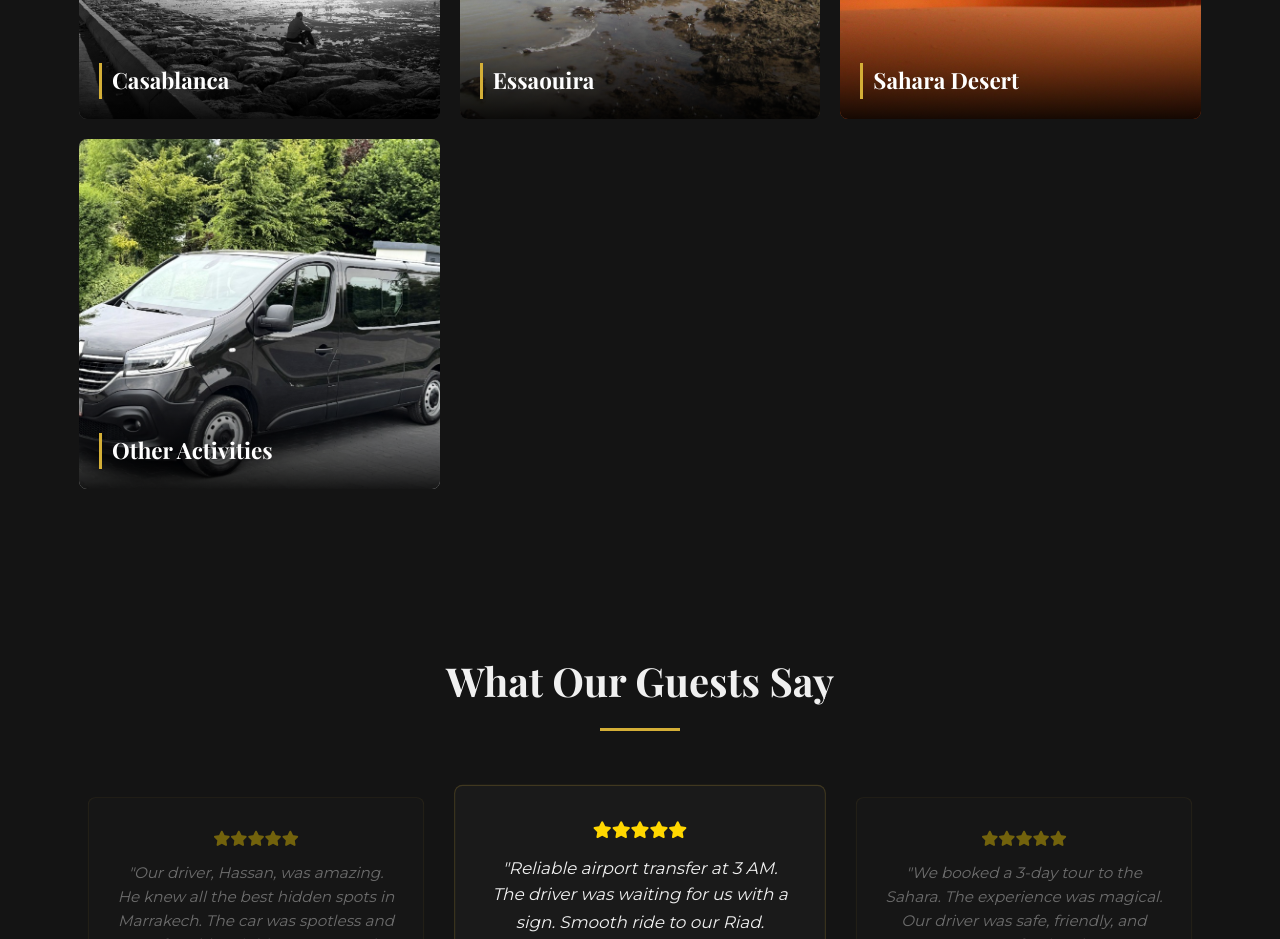
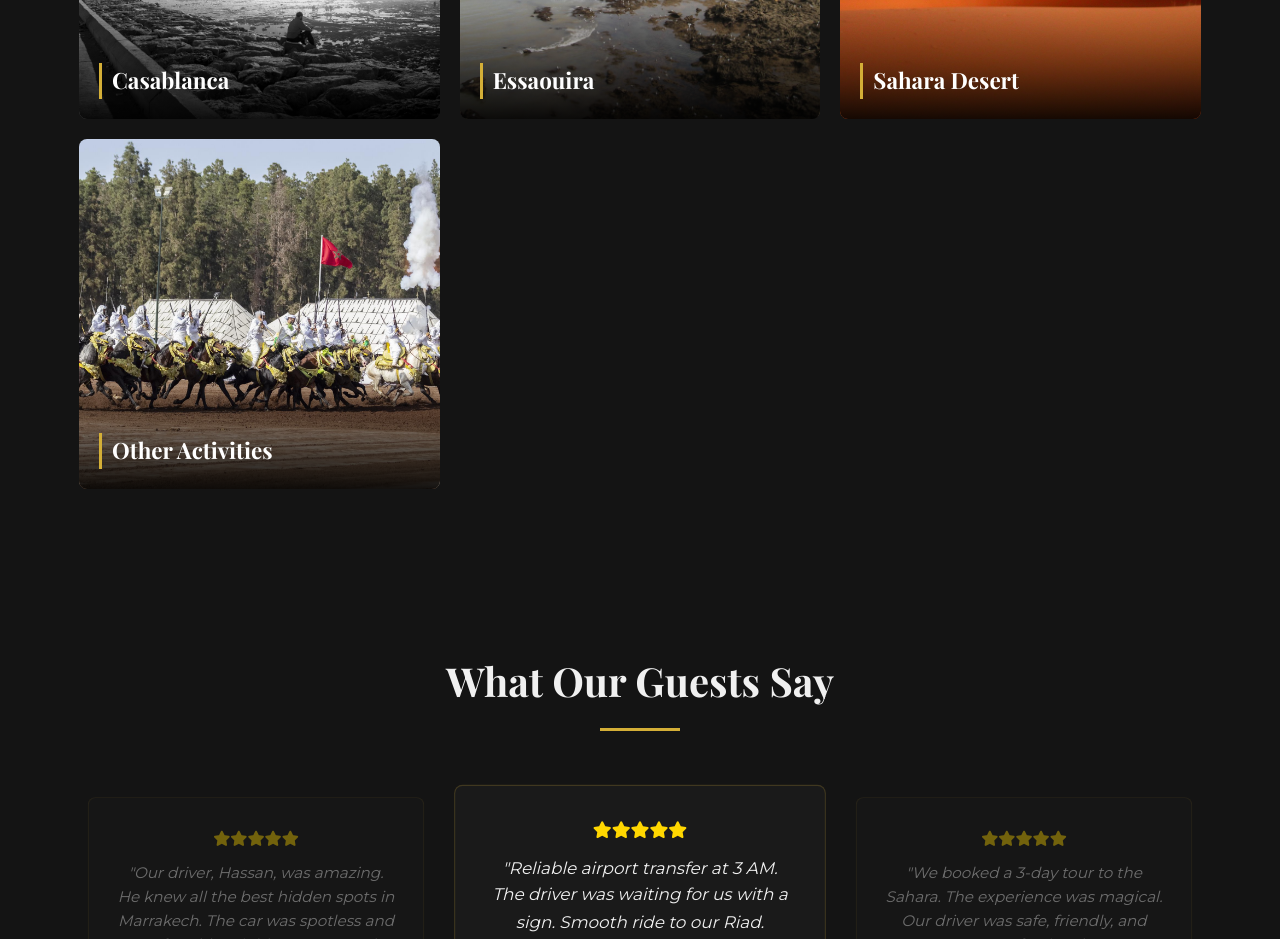
Before and after one commit to yassinemoutaouakil1/my-project, a plain HTML site: page index.html in a window 1280 px wide. Shown: the part 4076-5015 px from the top of the page. Drawn offline with nearby package versions, Linux system fonts and the light colour scheme.

Commit message:
Update index.html
change of other activites image

```diff
--- a/index.html
+++ b/index.html
@@ -328,7 +328,7 @@
           </div>
         </a>
         <a href="services.html#tour-details" class="destination-card">
-          <img src="images/renault_7.jpg" alt="More Morocco Private Driver Activities" loading="lazy"
+          <img src="images/other_activities.jpg" alt="More Morocco Private Driver Activities" loading="lazy"
             onerror="this.src='https://placehold.co/600x400/1a1a1a/D4AF37?text=Other+Activities'">
           <div class="dest-info">
             <h3 data-i18n="dest-other">Other Activities</h3>
```
